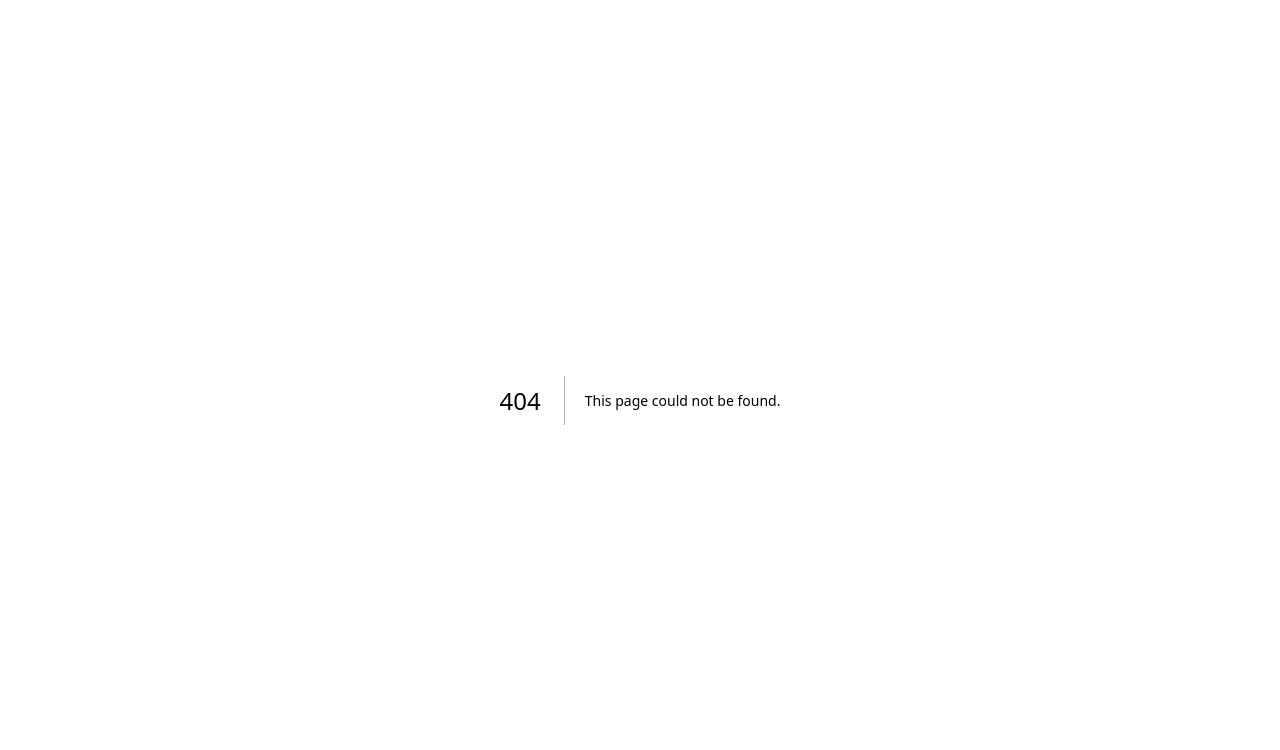
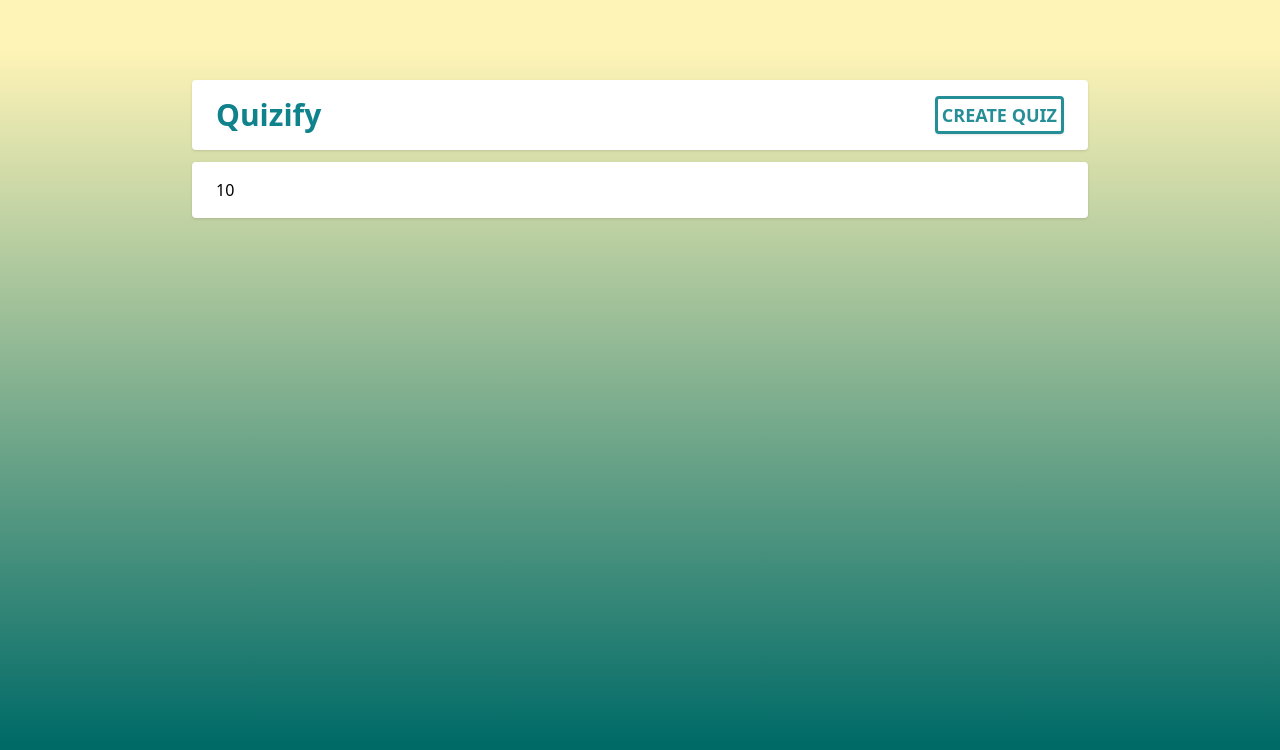
Before and after one commit to EnjoyTheCodeDev/quizify, a Next.js app in the folder frontend/: page /quizzes/10 in a window 1280 px wide. Before the commit this address had no page. Shown: the top 750 px of the page. Built offline with nearby package versions, Linux system fonts and the light colour scheme.

Commit message:
added create and quizzes routes

```diff
--- /dev/null
+++ b/frontend/src/app/(main)/create/page.tsx
@@ -0,0 +1,5 @@
+const Page = () => {
+  return <div>Create</div>;
+};
+
+export default Page;
--- /dev/null
+++ b/frontend/src/app/(main)/quizzes/[id]/page.tsx
@@ -0,0 +1,12 @@
+"use client";
+
+import { useParams } from "next/navigation";
+
+const Page = () => {
+  const params = useParams();
+  const quizId = params.id;
+
+  return <div>{quizId}</div>;
+};
+
+export default Page;
--- a/frontend/src/components/QuizItem.tsx
+++ b/frontend/src/components/QuizItem.tsx
@@ -10,7 +10,7 @@ type Props = {
 };
 
 const QuizItem: React.FC<Props> = ({ quiz }) => {
-  const { title } = quiz;
+  const { title, id } = quiz;
 
   return (
     <div
@@ -19,8 +19,12 @@ const QuizItem: React.FC<Props> = ({ quiz }) => {
         "border-2 border-primary-blue/80 p-1 md:p-3 rounded-sm",
       )}
     >
-      <NavLink href="/10" className="font-semibold text-lg text-primary-blue">
-        {title} <span className="font-medium text-base">({quiz.questions.length})</span>
+      <NavLink
+        href={`/quizzes/${id}`}
+        className="font-semibold text-lg text-primary-blue"
+      >
+        {title}{" "}
+        <span className="font-medium text-base">({quiz.questions.length})</span>
       </NavLink>
 
       <TrashBtn />
```
